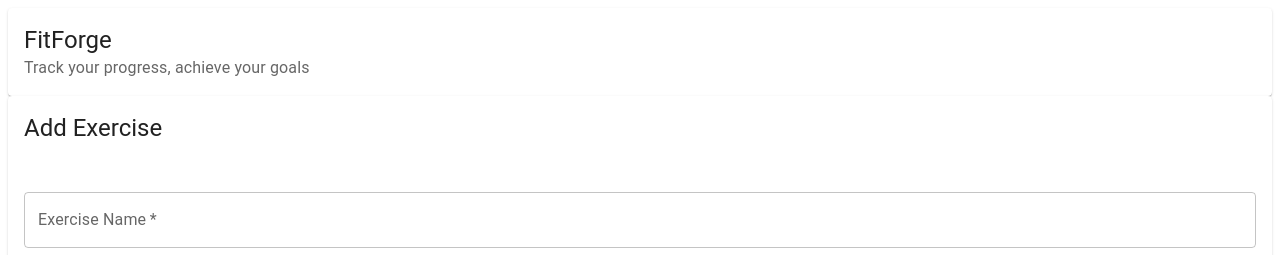
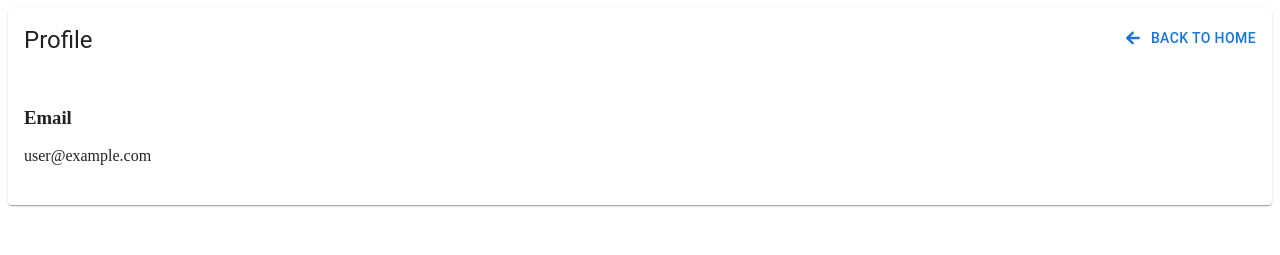
Before and after one commit to DevanshuDesai15/fitForge_web, a React (Vite) app: page /profile in a window 1280 px wide. Before the commit this address led to /. Shown: the top 255 px of the page. Built offline with nearby package versions, Linux system fonts and the light colour scheme; no server answers; the database is empty; sample sign-in values are in the browser's storage.

Commit message:
feat: new profile page  and logout added

```diff
--- a/src/App.jsx
+++ b/src/App.jsx
@@ -5,6 +5,7 @@ import SignIn from './components/SignIn';
 import SignUp from './components/SignUp';
 import Home from './components/Home';
 import ProtectedRoute from './components/ProtectedRoute';
+import Profile from './components/Profile';
 
 export default function App() {
   return (
@@ -21,6 +22,14 @@ export default function App() {
               </ProtectedRoute>
             }
           />
+          <Route
+            path="/profile"
+            element={
+              <ProtectedRoute>
+                <Profile />
+              </ProtectedRoute>
+            }
+          />
           <Route path="*" element={<Navigate to="/" />} />
         </Routes>
       </AuthProvider>
--- /dev/null
+++ b/src/components/Profile.jsx
@@ -0,0 +1,37 @@
+import { Card, CardContent, CardHeader, Button } from '@mui/material';
+import { useAuth } from '../contexts/AuthContext';
+import { useNavigate } from 'react-router-dom';
+import { IoMdArrowRoundBack } from "react-icons/io";
+
+
+export default function Profile() {
+    const { currentUser } = useAuth();
+    const navigate = useNavigate();
+
+    return (
+        <div className="min-h-screen p-4 md:p-8 bg-[#f5f5f5]">
+            <div className="max-w-4xl mx-auto">
+                <Card>
+                    <CardHeader
+                        title="Profile"
+                        action={
+                            <Button
+                                startIcon={<IoMdArrowRoundBack />}
+                                onClick={() => navigate('/')}
+                            >
+                                Back to Home
+                            </Button>
+                        }
+                    />
+                    <CardContent className="space-y-4">
+                        <div className="bg-gray-50 p-4 rounded-lg">
+                            <h3 className="text-lg font-semibold mb-2">Email</h3>
+                            <p>{currentUser?.email}</p>
+                        </div>
+                        {/* Add more profile information here */}
+                    </CardContent>
+                </Card>
+            </div>
+        </div>
+    );
+}
```
